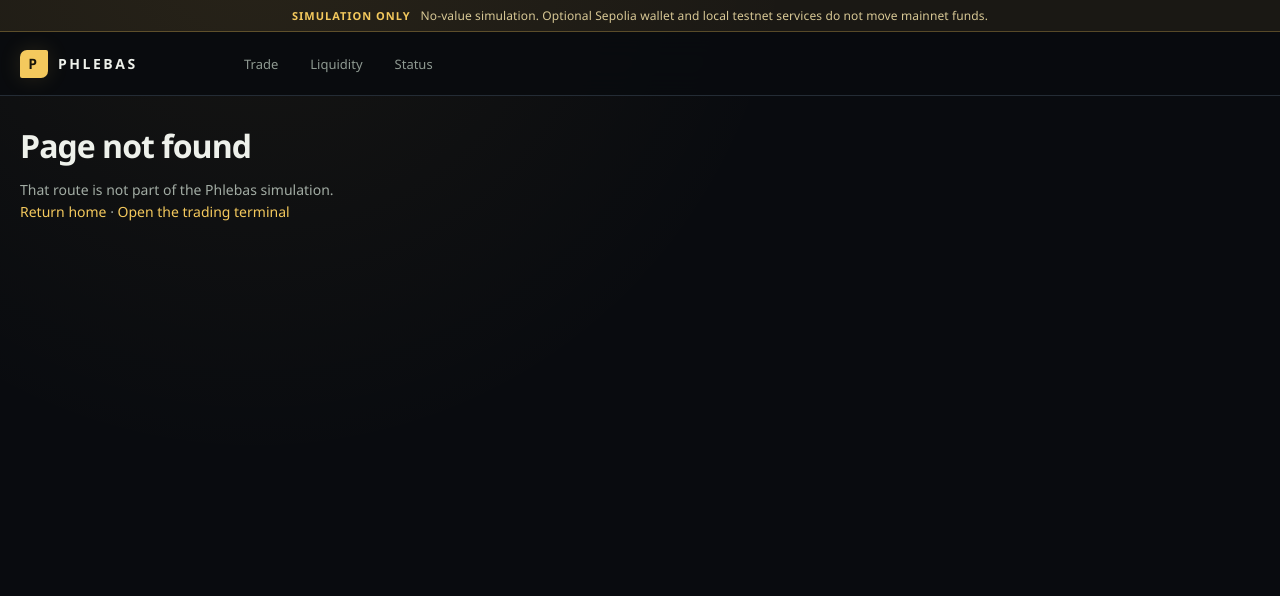
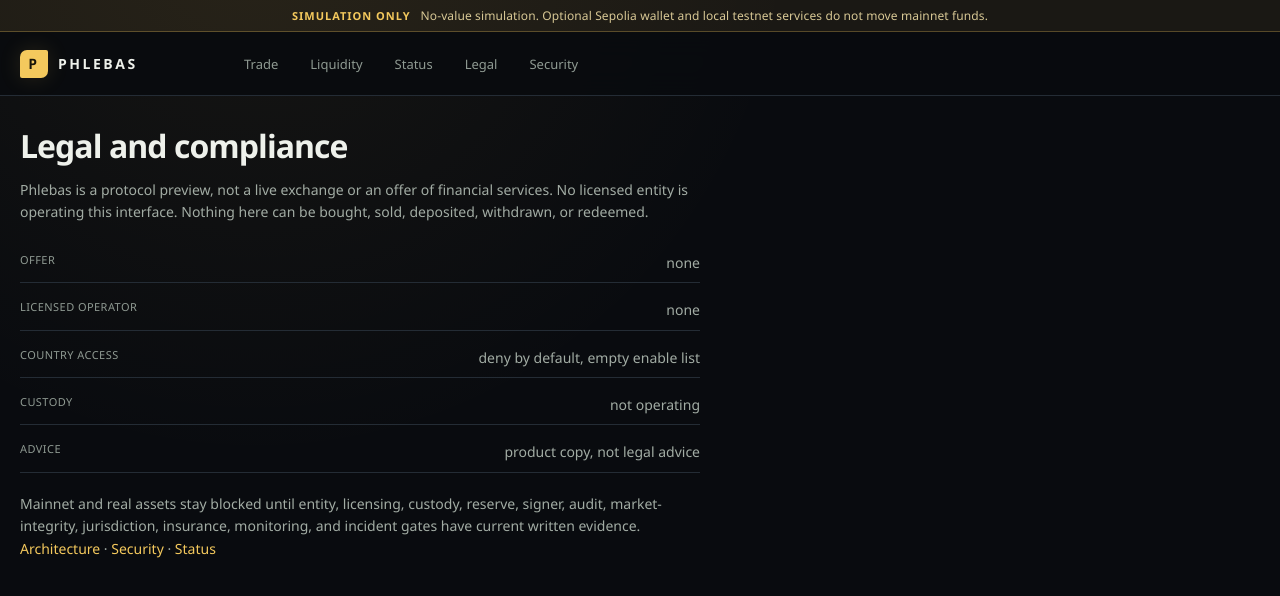
Before and after one commit to EauDoon/Phlebas, a Next.js app: page /legal in a window 1280 px wide. Before the commit this address had no page. Shown: the top 596 px of the page. Built offline with nearby package versions, Linux system fonts and the light colour scheme.

Commit message:
feat: add legal and security simulation pages
The pages state there is no licensed operator, no production support, and no live exchange. Status, landing, and the simulation frame cross-link them.

```diff
--- /dev/null
+++ b/src/app/legal/page.tsx
@@ -0,0 +1,45 @@
+import type { Metadata } from "next";
+import Link from "next/link";
+
+import { SimulationFrame } from "@/components/simulation-frame";
+import { COUNTRY_ACCESS } from "@/lib/country-access";
+
+export const metadata: Metadata = {
+  title: "Legal and compliance",
+  description: "Phlebas simulation legal boundary. No licensed entity is operating and no financial service is offered.",
+};
+
+export default function LegalPage() {
+  const access = COUNTRY_ACCESS.default === "deny" && COUNTRY_ACCESS.enabled.length === 0
+    ? "deny by default, empty enable list"
+    : "misconfigured";
+
+  return (
+    <SimulationFrame title="Legal and compliance">
+      <p>
+        Phlebas is a protocol preview, not a live exchange or an offer of financial services.
+        No licensed entity is operating this interface. Nothing here can be bought, sold,
+        deposited, withdrawn, or redeemed.
+      </p>
+      <dl>
+        <div><dt>Offer</dt><dd>none</dd></div>
+        <div><dt>Licensed operator</dt><dd>none</dd></div>
+        <div><dt>Country access</dt><dd>{access}</dd></div>
+        <div><dt>Custody</dt><dd>not operating</dd></div>
+        <div><dt>Advice</dt><dd>product copy, not legal advice</dd></div>
+      </dl>
+      <p>
+        Mainnet and real assets stay blocked until entity, licensing, custody, reserve,
+        signer, audit, market-integrity, jurisdiction, insurance, monitoring, and incident
+        gates have current written evidence.
+      </p>
+      <p>
+        <Link href="/trade?view=architecture">Architecture</Link>
+        {" · "}
+        <Link href="/security">Security</Link>
+        {" · "}
+        <Link href="/status">Status</Link>
+      </p>
+    </SimulationFrame>
+  );
+}
--- a/src/app/status/page.tsx
+++ b/src/app/status/page.tsx
@@ -33,6 +33,10 @@ export default function StatusPage() {
       </dl>
       <p>
         Machine-readable copy: <a href="/api/status">/api/status</a>
+        {" · "}
+        <a href="/legal">Legal</a>
+        {" · "}
+        <a href="/security">Security</a>
       </p>
     </SimulationFrame>
   );
--- a/src/components/simulation-frame.tsx
+++ b/src/components/simulation-frame.tsx
@@ -28,6 +28,8 @@ export function SimulationFrame({
           <Link href="/trade?view=trade">Trade</Link>
           <Link href="/liquidity">Liquidity</Link>
           <Link href="/status">Status</Link>
+          <Link href="/legal">Legal</Link>
+          <Link href="/security">Security</Link>
         </nav>
       </header>
       <main id="main-content" tabIndex={-1} className={styles.simpleMain}>
```
Also changed, not shown: src/app/security/page.tsx (added, +39 -0 lines), src/components/landing-page.tsx (+8 -1 lines).
